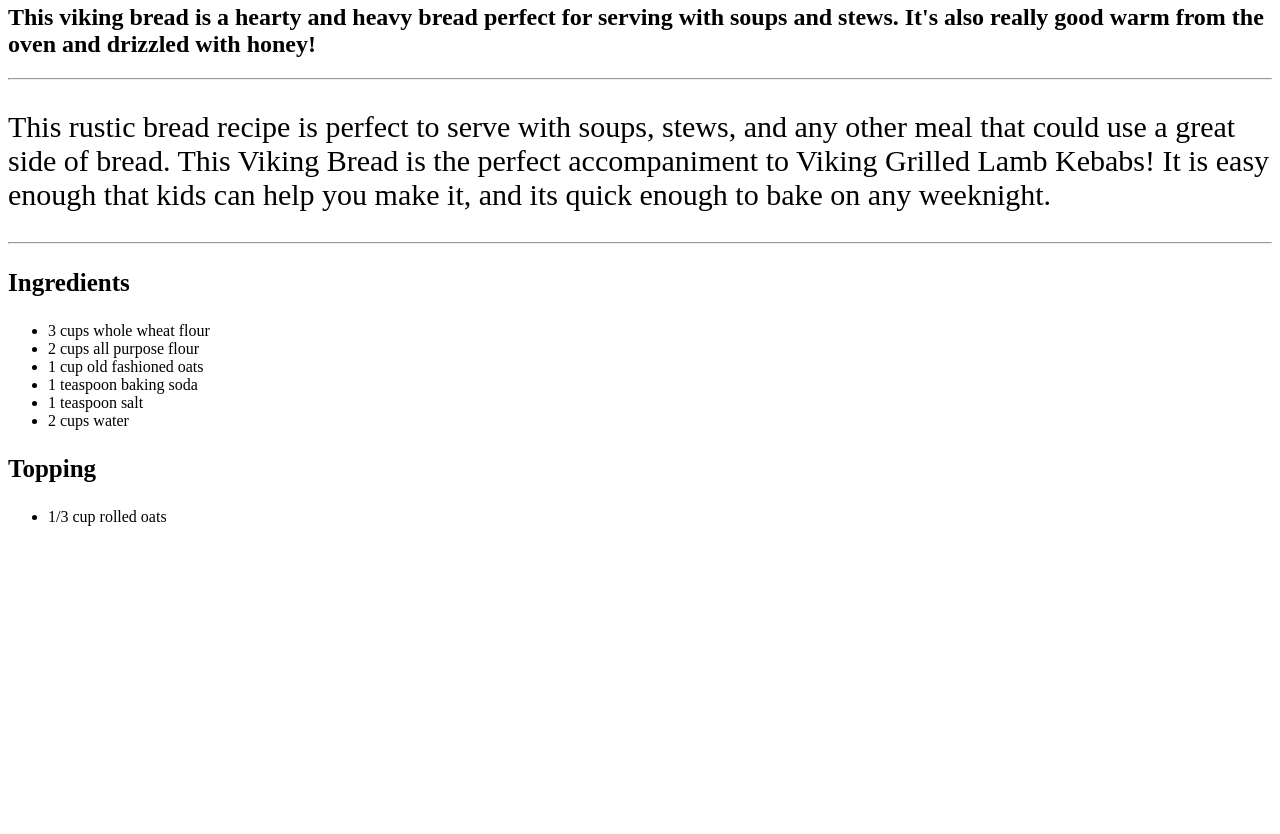
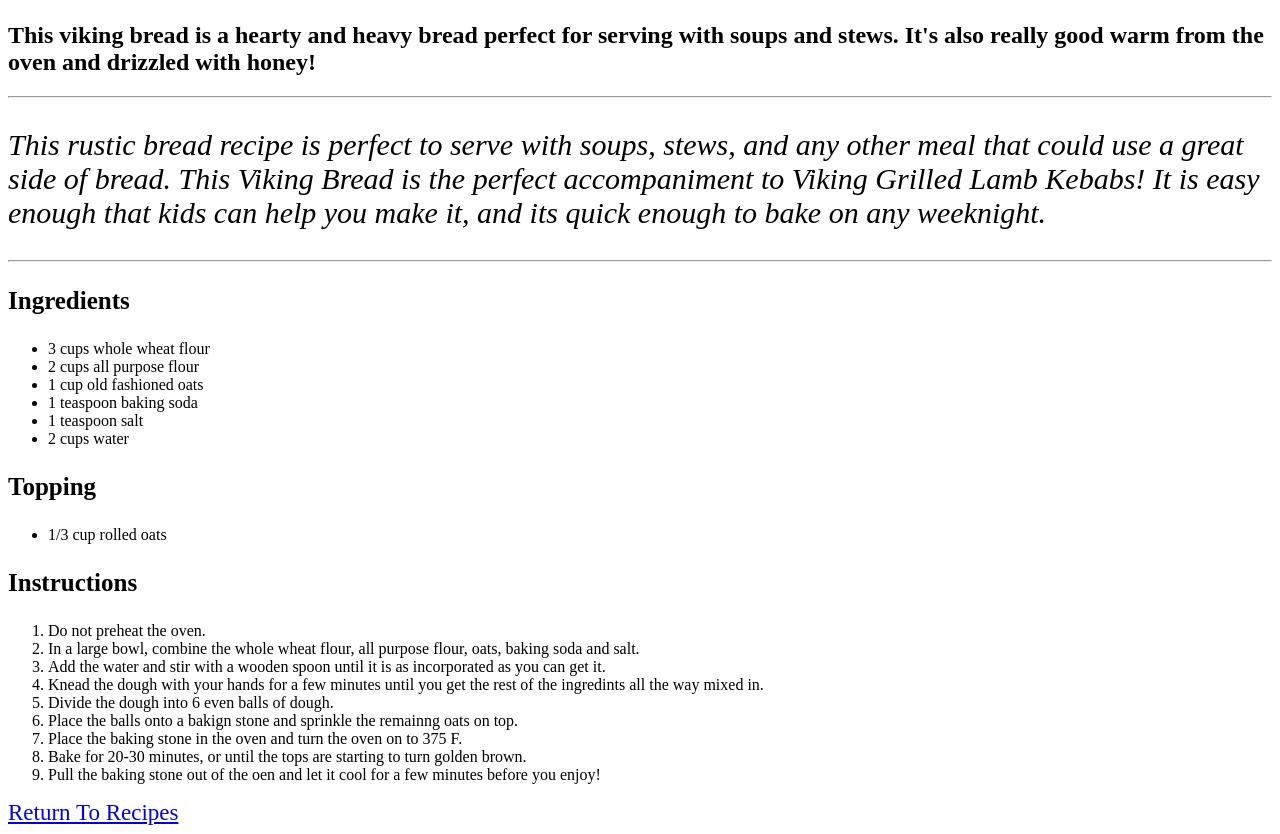
Before and after one commit to bmcginnis007/odin-recipes, a plain HTML site: page recipes/viking-bread.html in a window 1280 px wide. Shown: the part 1184-2018 px from the top of the page. Before the commit the page ends 1726 px from the top, so only its background shows below. Drawn offline with Linux system fonts and the light colour scheme.

Commit message:
fixed minor issues

```diff
--- a/recipes/viking-bread.html
+++ b/recipes/viking-bread.html
@@ -1,8 +1,15 @@
-<h1 style="color: brown;">Hearty Viking Bread</h1>
+<!DOCTYPE html>
+<html lang="en">
+    <head>
+        <title>Viking Bread</title>
+        <meta charset="UTF-8">
+    </head>
+    <body>
+<h1 style="color: brown;">Hearty And Satisfying Viking Bread</h1>
 <img src="./Viking-Bread-Recipe-6-735x1102.jpg.webp" alt="Hearty Viking Bread">
 <h2>This viking bread is a hearty and heavy bread perfect for serving with soups and stews. It's also really good warm from the oven and drizzled with honey!</h2>
 <hr>
-<p style="font-size: 30px;">This rustic bread recipe is perfect to serve with soups, stews, and any other meal that could use a great side of bread. This Viking Bread is the perfect accompaniment to Viking Grilled Lamb Kebabs! It is easy enough that kids can help you make it, and its quick enough to bake on any weeknight.</p>
+<p style="font-size: 30px;"><em>This rustic bread recipe is perfect to serve with soups, stews, and any other meal that could use a great side of bread. This Viking Bread is the perfect accompaniment to Viking Grilled Lamb Kebabs! It is easy enough that kids can help you make it, and its quick enough to bake on any weeknight.</em></p>
 <hr>
 <p style="font-size: 25px;"><strong>Ingredients</strong></p>
 <ul>
@@ -17,3 +24,19 @@
 <ul>
     <li>1/3 cup rolled oats</li>
 </ul>
+<p style="font-size: 25px;"><strong>Instructions</strong></p>
+
+    <ol>
+        <li>Do not preheat the oven.</li>
+        <li>In a large bowl, combine the whole wheat flour, all purpose flour, oats, baking soda and salt.</li>
+        <li>Add the water and stir with a wooden spoon until it is as incorporated as you can get it.</li>
+        <li>Knead the dough with your hands for a few minutes until you get the rest of the ingredints all the way mixed in.</li>
+        <li>Divide the dough into 6 even balls of dough.</li>
+        <li>Place the balls onto a bakign stone and sprinkle the remainng oats on top.</li>
+        <li>Place the baking stone in the oven and turn the oven on to 375 F.</li>
+        <li>Bake for 20-30 minutes, or until the tops are starting to turn golden brown.</li>
+        <li>Pull the baking stone out of the oen and let it cool for a few minutes before you enjoy!</li>
+    </ol>
+    <a href="../index.html" style="font-size: 23px;">Return To Recipes</a>
+    </body>
+</html>
```
Also changed, not shown: index.html (+3 -0 lines).
